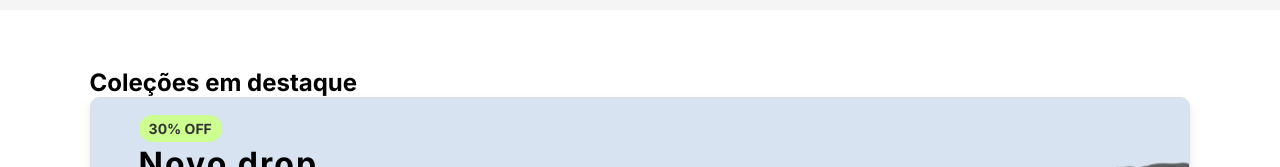
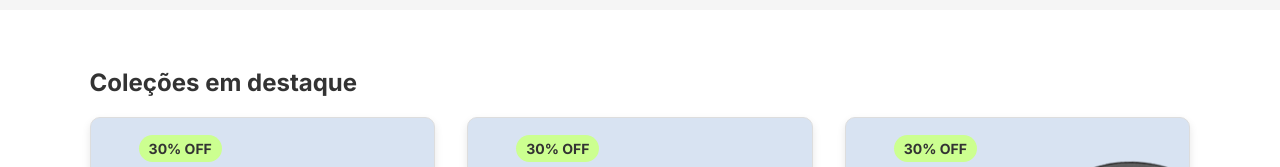
Before and after one commit to daviiisousa/Drip-store, a React (Vite) app: page / in a window 1280 px wide. Shown: the part 768-935 px from the top of the page. Built offline with nearby package versions, Linux system fonts and the light colour scheme.

Commit message:
ressolvendo bug css

```diff
--- a/src/Components/SectionColecaoDestaque/SectionColecaoDestaque.css
+++ b/src/Components/SectionColecaoDestaque/SectionColecaoDestaque.css
@@ -1,7 +1,7 @@
 .Colecao {
   flex-direction: column;
   /* flex-wrap: wrap; */
-  width: 100%
+  width: 100%;
   justify-content: center;
   /* max-width: 1800px; */
   display: flex;
@@ -9,6 +9,7 @@
 }
 .colecao-header {
   margin: 2.3rem 0rem 0rem;
+}
 
 .colecao-header {
   color: #333;
@@ -38,7 +39,7 @@
   gap: 3rem;
   margin: 0.8rem;
 }
-/*
+ /*
   Regras para dispositivos móveis @media (max-width: 768px) {
     .Col {
       flex-direction: column;
@@ -71,8 +72,4 @@
       font-size: 18px;
       margin-bottom: 10px;
     }
-<<<<<<< HEAD
-  } */
-=======
-  } */
->>>>>>> SEctionColecaoDestaque
+} */
```
